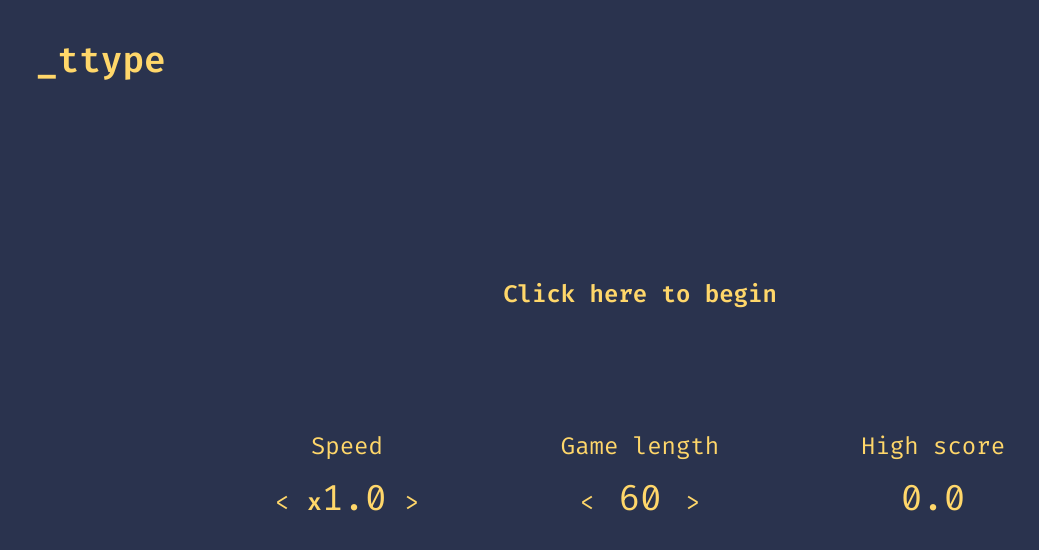
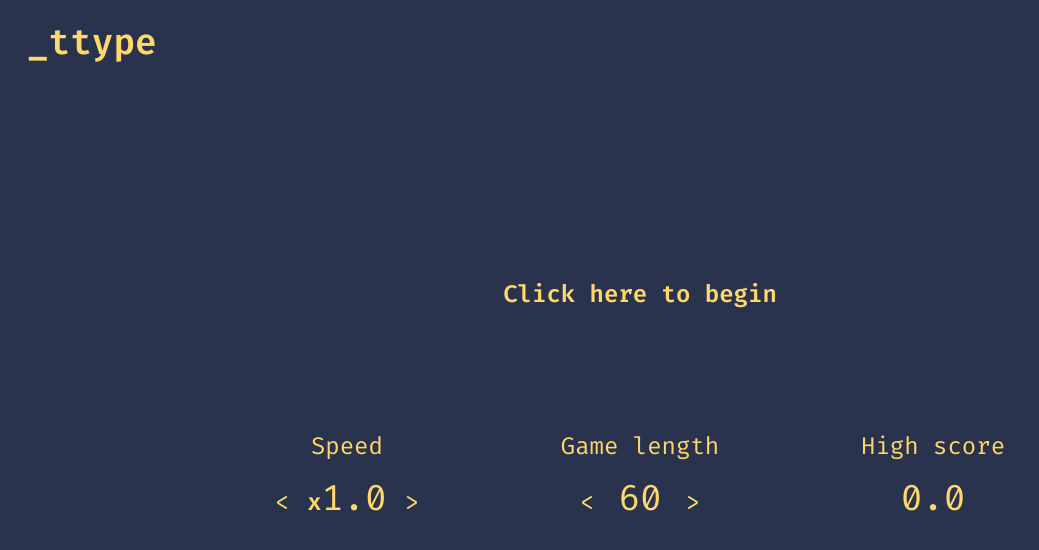
Before and after one commit to sam-peach/KaType, a React (Create React App) app: page / in a window 1280 px wide. Shown: the top 550 px of the page, without its empty margins (0-1039 px from the left). Built offline with nearby package versions, Linux system fonts and the light colour scheme.

Commit message:
Better logo spacing

```diff
--- a/src/components/Header.tsx
+++ b/src/components/Header.tsx
@@ -3,7 +3,7 @@ import React from "react";
 const headerContainerStyle: {} = {
   display: "flex",
   position: "absolute",
-  margin: "1em",
+  margin: "0.5em 0.75em",
   fontSize: "1.5em",
 };
 
```
